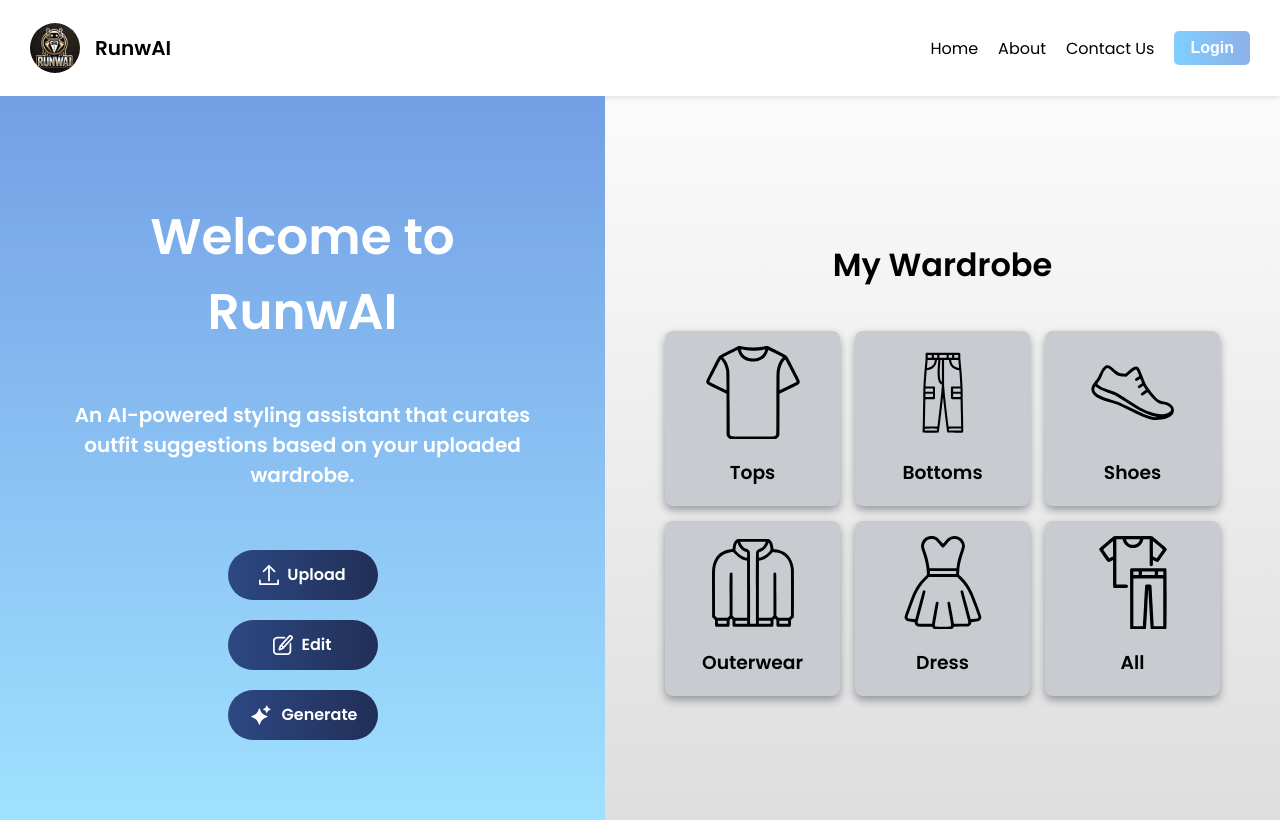
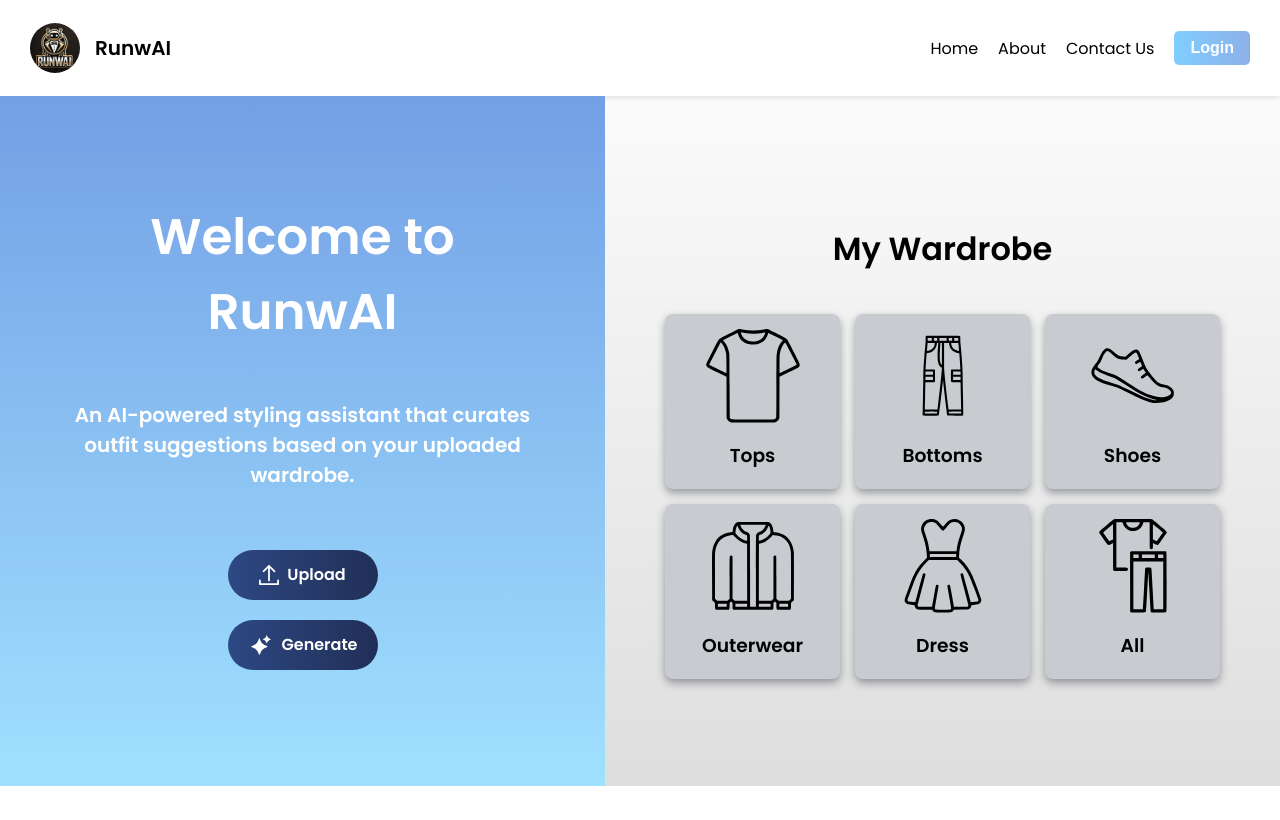
Before and after one commit to daniel-rawana/outfit-ai, a React (Create React App) app in the folder frontend/: page / in a window 1280 px wide. Built offline with nearby package versions, Linux system fonts and the light colour scheme; no server answers.

Commit message:
Remove edit button and fix confirmation page for new uploads.

```diff
--- a/frontend/src/home-page.js
+++ b/frontend/src/home-page.js
@@ -76,7 +76,7 @@ function HomePage() {
             setIsAnalyzing(false);
             openConfirmation({
                 newItems: newClassifications,
-                existingItems: wardrobeItems,
+                existingItems: [],
             });
         } catch (error) {
             console.error("Error uploading images: ", error);
@@ -114,18 +114,6 @@ function HomePage() {
         const previewUrls = newImageFiles.map(file => URL.createObjectURL(file));
         setPreviewImages(prev => [...prev, ...previewUrls]);
     };
-
-    const handleEdit = () => {
-        if (wardrobeItems.length > 0) {
-            setConfirmationData({
-                existingClassifications: wardrobeItems,
-                newClassifications: []
-            });
-            setShowConfirmation(true);
-        } else {
-            alert("Please upload some wardrobe items first.");
-        }
-    }
 
     const handleGalleryClose = () => {
         setShowGallery(false)
@@ -188,7 +176,7 @@ function HomePage() {
             }
         }
         if (updateSuccess || saveSuccess) {
-            // await fetchWardrobe();
+            await fetchWardrobe();
         }
     };
 
@@ -215,9 +203,6 @@ function HomePage() {
                         <Icons.Upload className="upload"/> Upload
                         <input type="file" multiple onChange={handleUpload} hidden/>
                     </label>
-                    <button className="edit-btn" onClick={handleEdit}>
-                        <Icons.Edit className="edit"/> Edit
-                    </button>
                     <button className="generate-btn" onClick={handleGenerate}>
                         <Icons.Generate className="generate"/> Generate
                     </button>
--- a/frontend/src/styling/App.css
+++ b/frontend/src/styling/App.css
@@ -77,7 +77,7 @@ body {
     color: white;
 }
 
-.upload-btn, .generate-btn, .save-btn, .new-outfit-btn, .confirm-btn, .cancel-btn, .edit-btn {
+.upload-btn, .generate-btn, .save-btn, .new-outfit-btn, .confirm-btn, .cancel-btn {
     display: flex;
     align-items: center;
     justify-content: center;
@@ -222,7 +222,7 @@ body {
     margin: 10px;
 }
 
-.upload, .edit {
+.upload {
     width: 20px;
     height: 20px;
     cursor: pointer;
```
Also changed, not shown: frontend/src/confirmation.js (+5 -4 lines).
